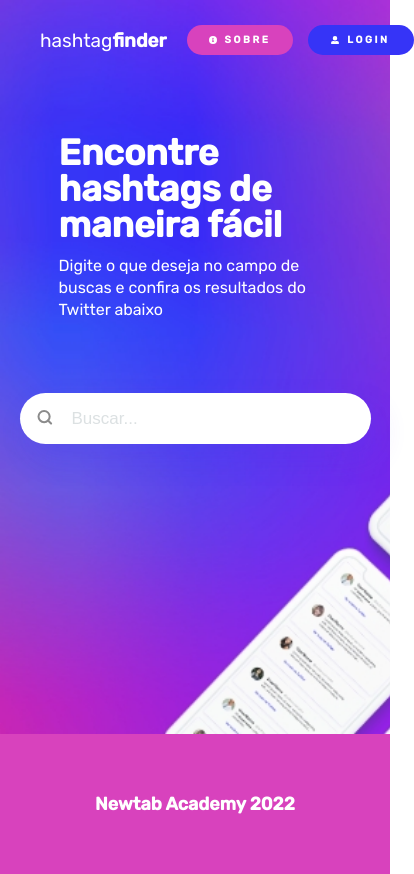
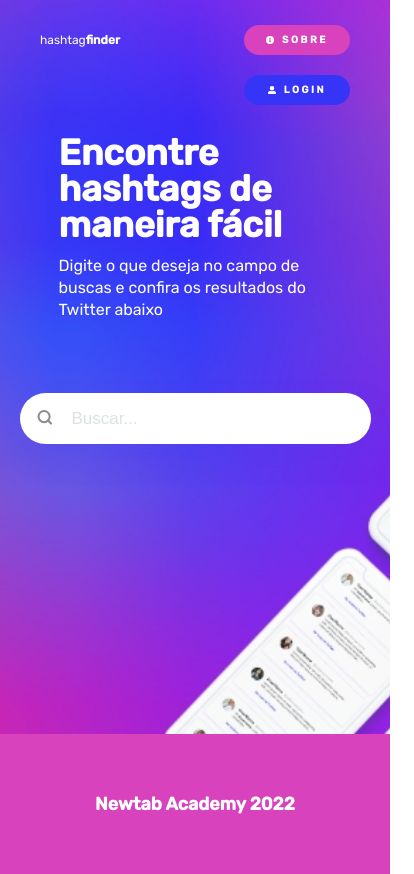
Before and after one commit to edgarffgomes/Projeto-HashtagFinder, a React (Create React App) app: page / in a window 390 px wide. Shown: the whole page, 414 px wide, since content can reach past the window. Built offline with nearby package versions, Linux system fonts and the light colour scheme.

Commit message:
update css navbar

```diff
--- a/src/components/navbar/Navbar.module.css
+++ b/src/components/navbar/Navbar.module.css
@@ -142,12 +142,25 @@
 
 
 
-@media screen and (max-width: 375px) {
+@media screen and (max-width: 424px) {
   .bgTitle h2 {
     font-size: 12px;
   }
   .bgButton button {
-    height: 50px;
-    width: 70px;
+    height: 30px;
+   /*  width: 70px; */
+  }
+  .bgButton{
+    flex-direction: column;
+    justify-content: center;
+    align-items: center;
+    margin-top: 50px;
+    gap: 20px;
+  }
+  .bgButton a{
+    margin-right: 0;
+  }
+  .bgButton a:first-child{
+    margin-right: 0;
   }
 }
```
